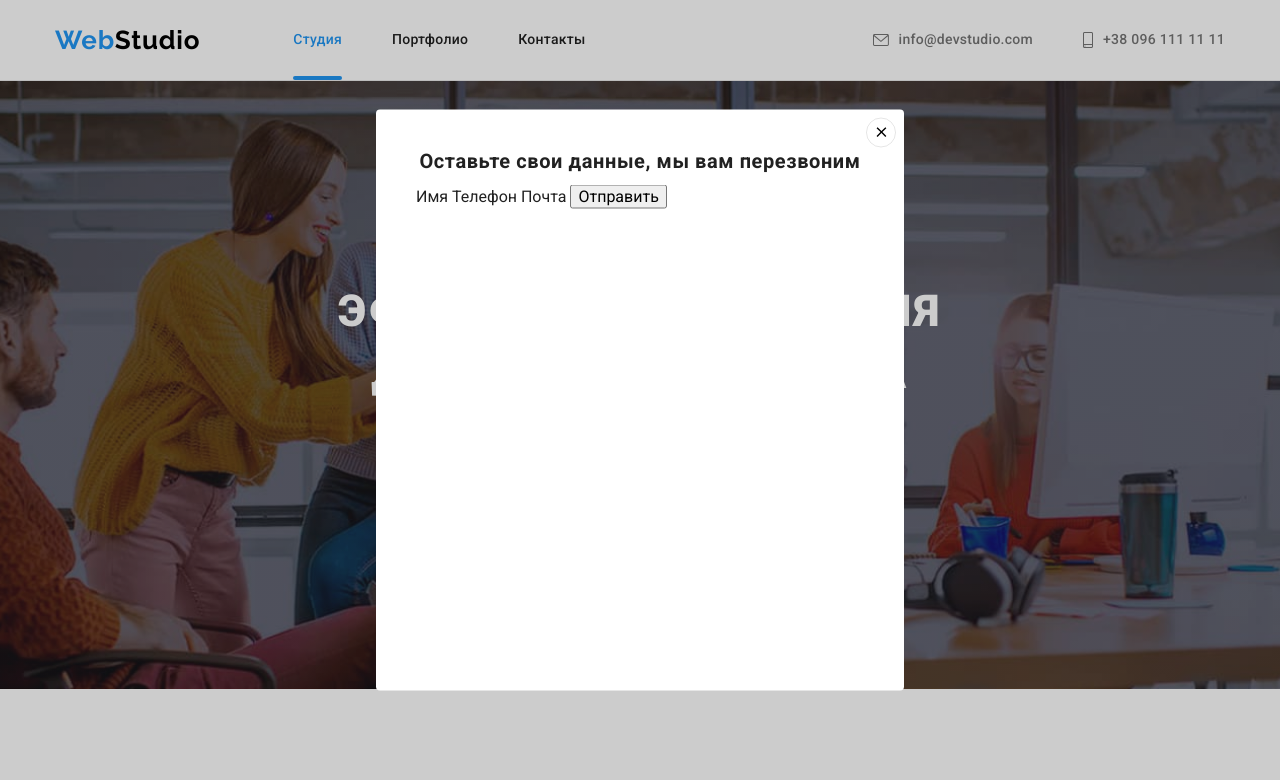
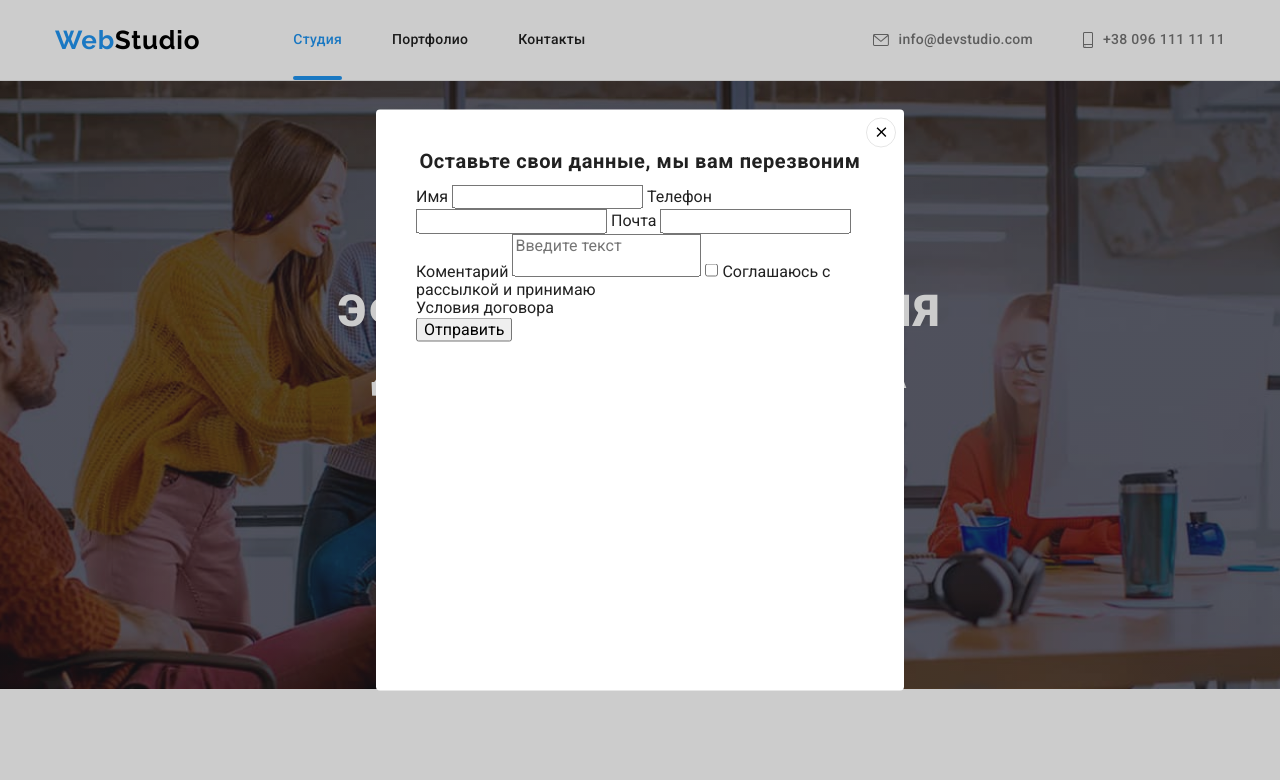
Before and after one commit to Vladomira/goit-markup-hw-06, a plain HTML site: page index.html in a window 1280 px wide. Both pictures are taken after a click on the button "Заказать услугу". Shown: the top 780 px of the page. Drawn offline with nearby package versions, Linux system fonts and the light colour scheme.

Commit message:
last changes

```diff
--- a/css/styles.css
+++ b/css/styles.css
@@ -762,10 +762,10 @@ body {
     letter-spacing: var(--letter-spacing);
     text-transform: uppercase;
     color: var(--white-color);
-
 }
-
-
+textarea {
+    resize:none;
+}
 /* ==========footer end=========== */
 
 /* modalbtn-form */
--- a/index.html
+++ b/index.html
@@ -414,17 +414,24 @@
     <div class="application-form">
       <h2 class="application-title">Оставьте свои данные, мы вам перезвоним</h2>
       <form name="application" autocomplete="on">
-        <label type="text" name="" for="">
-          Имя
-          <!-- <input type="text"> -->
+        <label for="name">Имя</label>
+        <input type="text" name="name" id="name">
+
+        <label for="tel">Телефон</label>
+        <input type="tel" name="tel" id="tel">
+
+        <label for="mail">Почта</label>
+        <input type="email" name="mail" id="mail">
+        <label>
+          Коментарий
+        <textarea name="coment" rows="" placeholder="Введите текст"></textarea>
         </label>
-        <label type="tel" name="" for="">
-          Телефон
-        </label>
-        <label type="email" name="" for="">
-          Почта
-        </label>
-        <label type="" name="" for=""></label>
+
+        <!--check-box-->
+        <input type="checkbox" name="confidence" value="css" id="confidence">
+        <label for="confidence">Соглашаюсь с рассылкой и принимаю<a class="link">Условия договора</a></label>
+
+           <!-- radio -->
 
 
 
```
